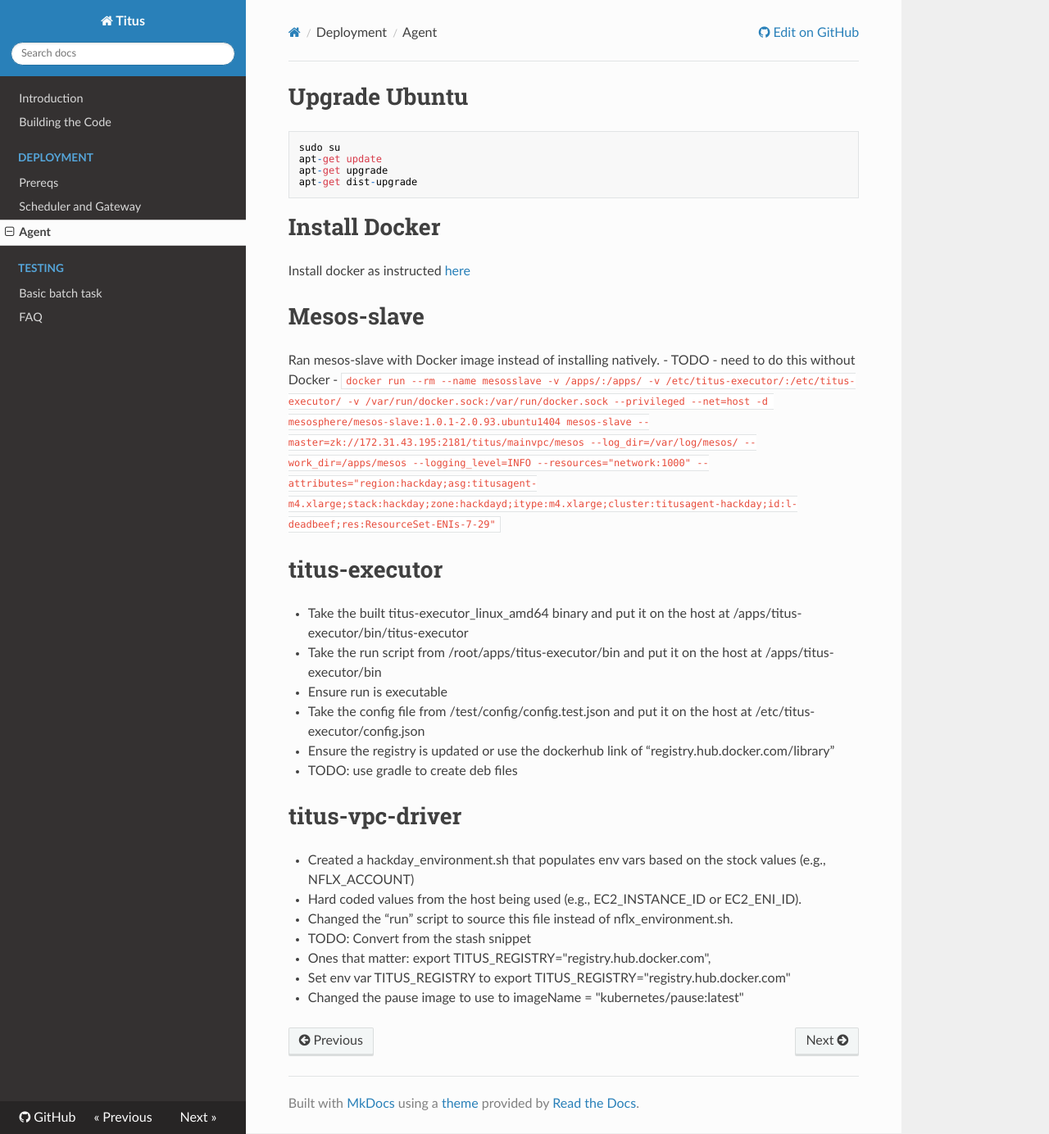
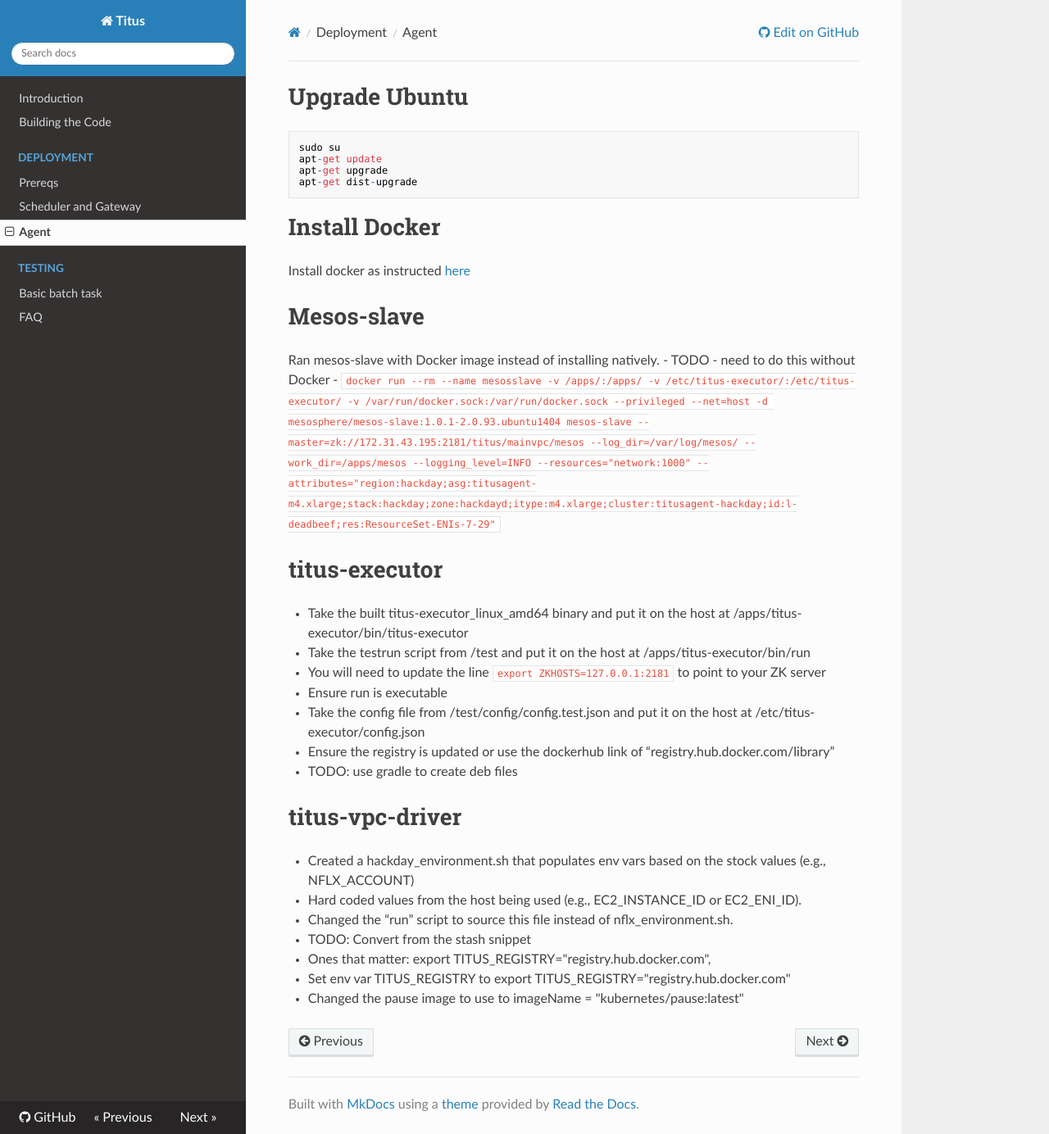
Before and after one commit to Netflix/titus, an MkDocs documentation site: the page built from docs/docs/install/agent.md, in a window 1280 px wide and 1384 px high. Shown: the whole window at 82% size. Built offline with MkDocs 1.6.1, drawn with Linux system fonts in a browser that asks for light colours; nearby versions of some CDN libraries; old or Windows-style settings are respelled for this version of MkDocs.

Commit message:
fix the run commmand

```diff
--- a/docs/docs/install/agent.md
+++ b/docs/docs/install/agent.md
@@ -16,8 +16,9 @@
 
 # titus-executor
 - Take the built titus-executor_linux_amd64 binary and put it on the host at /apps/titus-executor/bin/titus-executor
-- Take the run script from /root/apps/titus-executor/bin and put it on the host at /apps/titus-executor/bin
-- Ensure run is executable
+- Take the testrun script from /test and put it on the host at /apps/titus-executor/bin/run
+  - You will need to update the line `export ZKHOSTS=127.0.0.1:2181` to point to your ZK server
+  - Ensure run is executable
 - Take the config file from /test/config/config.test.json and put it on the host at /etc/titus-executor/config.json
   - Ensure the registry is updated or use the dockerhub link of “registry.hub.docker.com/library”
 - TODO: use gradle to create deb files
```
